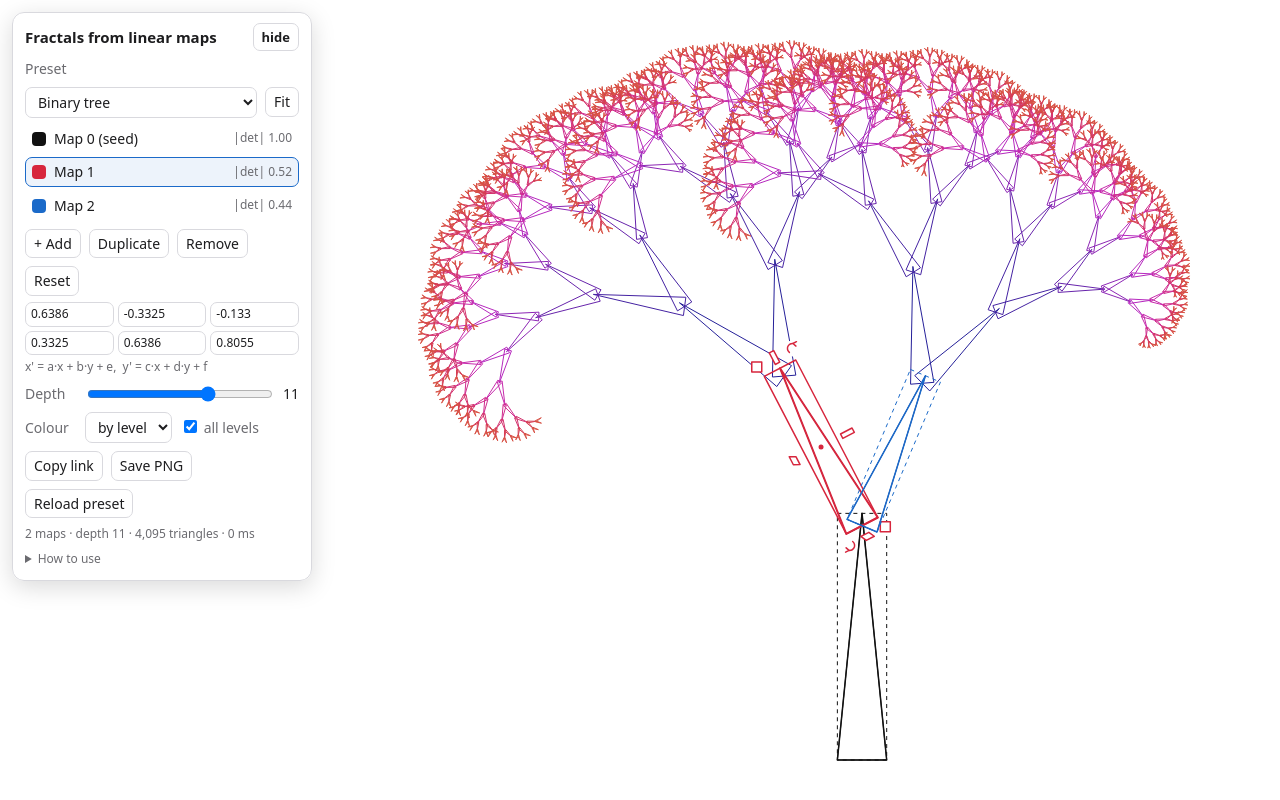
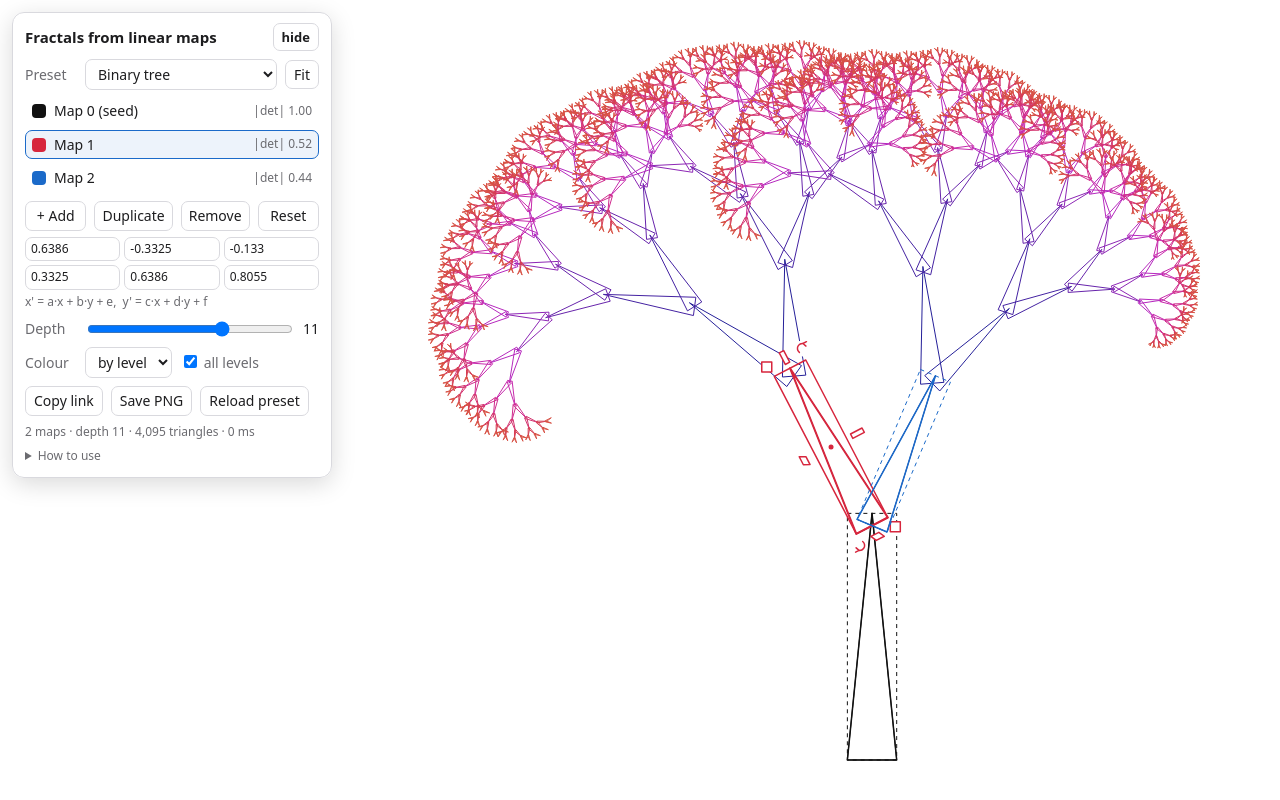
Before and after one commit to torrilhon/fractals, a plain HTML site: page index.html in a window 1280 px wide. Drawn offline with Linux system fonts and the light colour scheme.

Commit message:
Keep the panel rows on one line
Co-Authored-By: Claude Fable 5.1 <noreply@anthropic.com>
Claude-Session: https://claude.ai/code/session_01CVnhwgJD6oc9kUdkUExhbg

```diff
--- a/index.html
+++ b/index.html
@@ -29,7 +29,7 @@
   html, body { margin: 0; height: 100%; overflow: hidden; background: var(--bg); color: var(--text);
     font: 14px/1.4 system-ui, -apple-system, "Segoe UI", Roboto, sans-serif; }
   canvas#c { position: fixed; inset: 0; width: 100%; height: 100%; touch-action: none; display: block; }
-  #panel { position: fixed; left: 12px; top: 12px; width: 300px; max-height: calc(100% - 24px);
+  #panel { position: fixed; left: 12px; top: 12px; width: 320px; max-height: calc(100% - 24px);
     overflow: auto; background: var(--panel); border: 1px solid var(--border); border-radius: 12px;
     box-shadow: 0 6px 24px rgba(0,0,0,0.15); padding: 10px 12px 12px; backdrop-filter: blur(6px); }
   #panel h1 { font-size: 15px; margin: 0; display: flex; align-items: center; justify-content: space-between; }
@@ -50,7 +50,7 @@
   .map.sel { border-color: var(--accent); background: rgba(27,106,201,0.08); }
   .map .sw { width: 14px; height: 14px; border-radius: 4px; flex: none; }
   .map .nm { flex: 1; }
-  .map button { padding: 1px 7px; font-size: 12px; }
+  .mapbtns button { padding: 4px 7px; flex: 1; }
   .matrix { display: grid; grid-template-columns: repeat(3, 1fr); gap: 4px; margin-top: 6px; }
   .matrix input { width: 100%; padding: 3px 5px; font-size: 12px; font-variant-numeric: tabular-nums; }
   .hint { color: var(--muted); font-size: 12px; margin-top: 8px; }
@@ -70,11 +70,11 @@
   <div class="body">
     <div class="row">
       <label>Preset</label>
-      <select id="preset" style="flex:1"></select>
+      <select id="preset" style="flex:1; min-width:0"></select>
       <button id="fit" title="Fit the view to the drawing">Fit</button>
     </div>
     <div id="maps"></div>
-    <div class="row"><button id="add" title="Add a map">+ Add</button><button id="dup">Duplicate</button><button id="del">Remove</button><button id="resetMap" title="Reset the selected map">Reset</button></div>
+    <div class="row mapbtns"><button id="add" title="Add a map">+ Add</button><button id="dup">Duplicate</button><button id="del">Remove</button><button id="resetMap" title="Reset the selected map">Reset</button></div>
     <div class="matrix" id="matrix">
       <input type="number" step="0.01" data-k="a" title="a"><input type="number" step="0.01" data-k="b" title="b"><input type="number" step="0.01" data-k="e" title="e (x shift)">
       <input type="number" step="0.01" data-k="c" title="c"><input type="number" step="0.01" data-k="d" title="d"><input type="number" step="0.01" data-k="f" title="f (y shift)">
```
Also changed, not shown: docs/screenshot.png.
